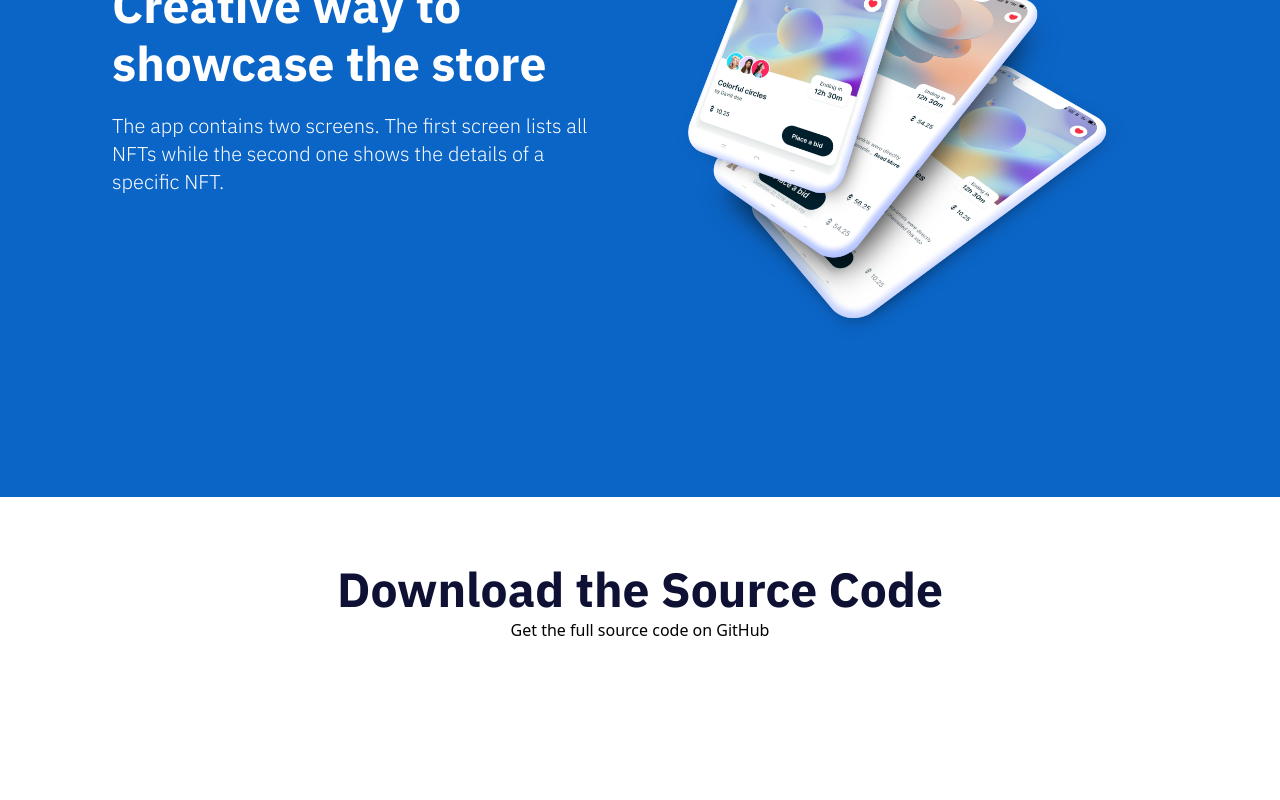
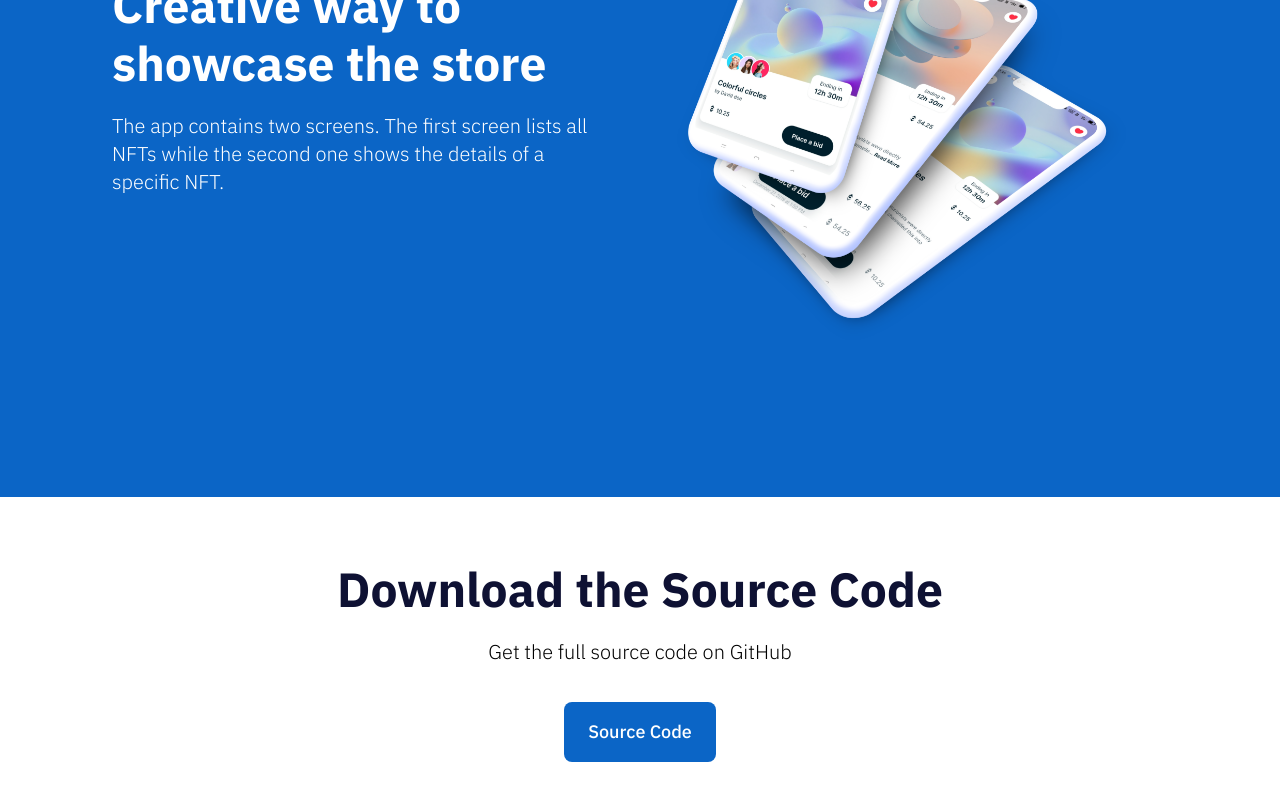
Before and after one commit to Richie1136/Showcase-react-native, a JavaScript app in the folder showcase/: page / in a window 1280 px wide. Shown: the part 3197-3997 px from the top of the page. Before the commit the page ends 3903 px from the top, so only its background shows below. Built offline with nearby package versions, Linux system fonts and the light colour scheme; the HTML template or start-up script is replaced by a standard one.

Commit message:
Linking my github source code

```diff
--- a/showcase/src/components/download/Download.js
+++ b/showcase/src/components/download/Download.js
@@ -7,8 +7,9 @@ const Download = () => {
       <div className={`${styles.subSection} flex-col text-center`}>
         <div>
           <h1 className={`${styles.h1Text} ${styles.blackText}`}>Download the Source Code</h1>
-          <p>Get the full source code on GitHub</p>
+          <p className={`${styles.pText} ${styles.pText}`}>Get the full source code on GitHub</p>
         </div>
+        <button className={`${styles.btnPrimary}`}><a href="https://github.com/Richie1136/Showcase-react-native/tree/master/showcase/src" target="_blank" rel="noreferrer">Source Code</a></button>
       </div>
     </div>
   )
```
